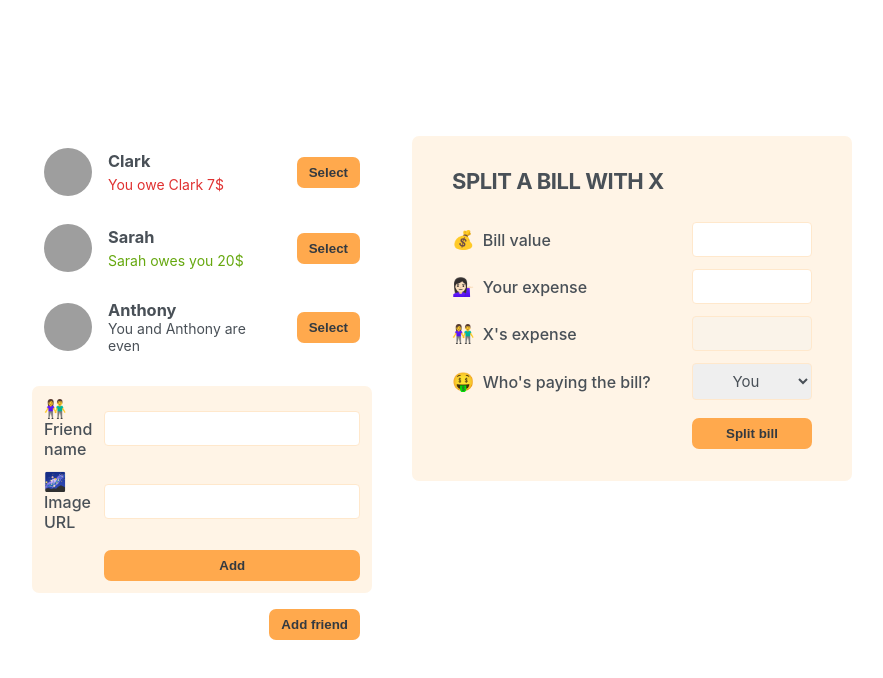
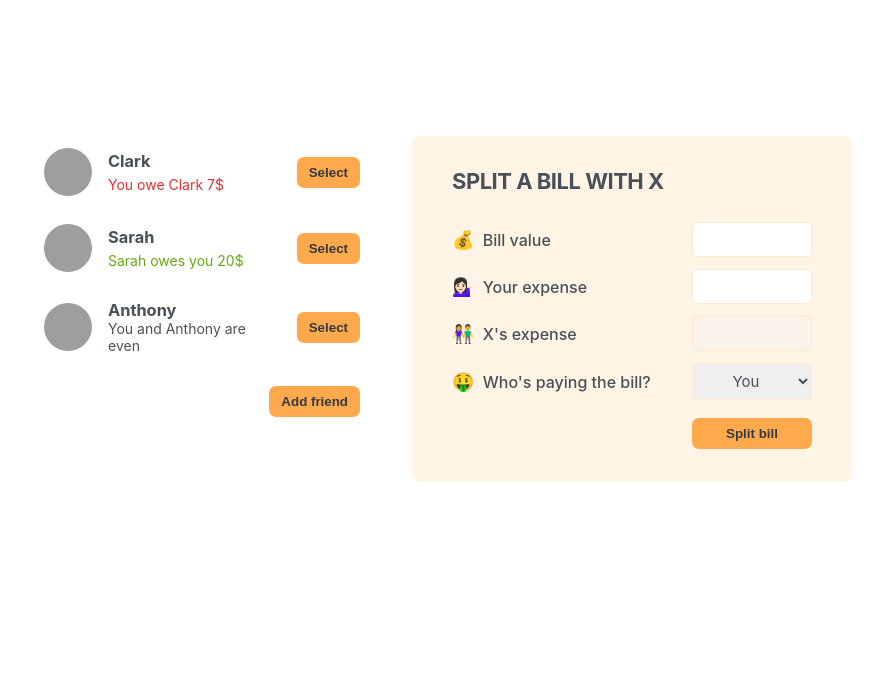
Before and after one commit to WiliTheSParrow/06-eat-n-split, a React (Create React App) app: page / in a window 1280 px wide. Shown: the top 678 px of the page, without its empty margins (198-1081 px from the left). Built offline with nearby package versions, Linux system fonts and the light colour scheme; grey boxes are pictures that could not be loaded.

Commit message:
feat: Displaying the New Friend Form

```diff
--- a/src/App.js
+++ b/src/App.js
@@ -1,3 +1,5 @@
+import { useState } from "react";
+
 const initialFriends = [
   {
     id: 118836,
@@ -19,13 +21,29 @@
   },
 ];
 
+function Button({ children, onClick }) {
+  return (
+    <button className="button" onClick={onClick}>
+      {children}
+    </button>
+  );
+}
+
 export default function App() {
+  const [showAddFriend, setShowAddFriend] = useState(false);
+
+  function handleShowAddFriend() {
+    setShowAddFriend((show) => !show);
+  }
+
   return (
     <div className="app">
       <div className="sidebar">
         <FriendsList />
-        <FormAddFriend />
-        <Button>Add friend</Button>
+        {showAddFriend && <FormAddFriend />}
+        <Button onClick={handleShowAddFriend}>
+          {showAddFriend ? "Close" : "Add friend"}
+        </Button>
       </div>
       <FormSplitBill />
     </div>
@@ -62,10 +80,6 @@
       <Button>Select</Button>
     </li>
   );
-}
-
-function Button({ children }) {
-  return <button className="button">{children}</button>;
 }
 
 function FormAddFriend() {
```
